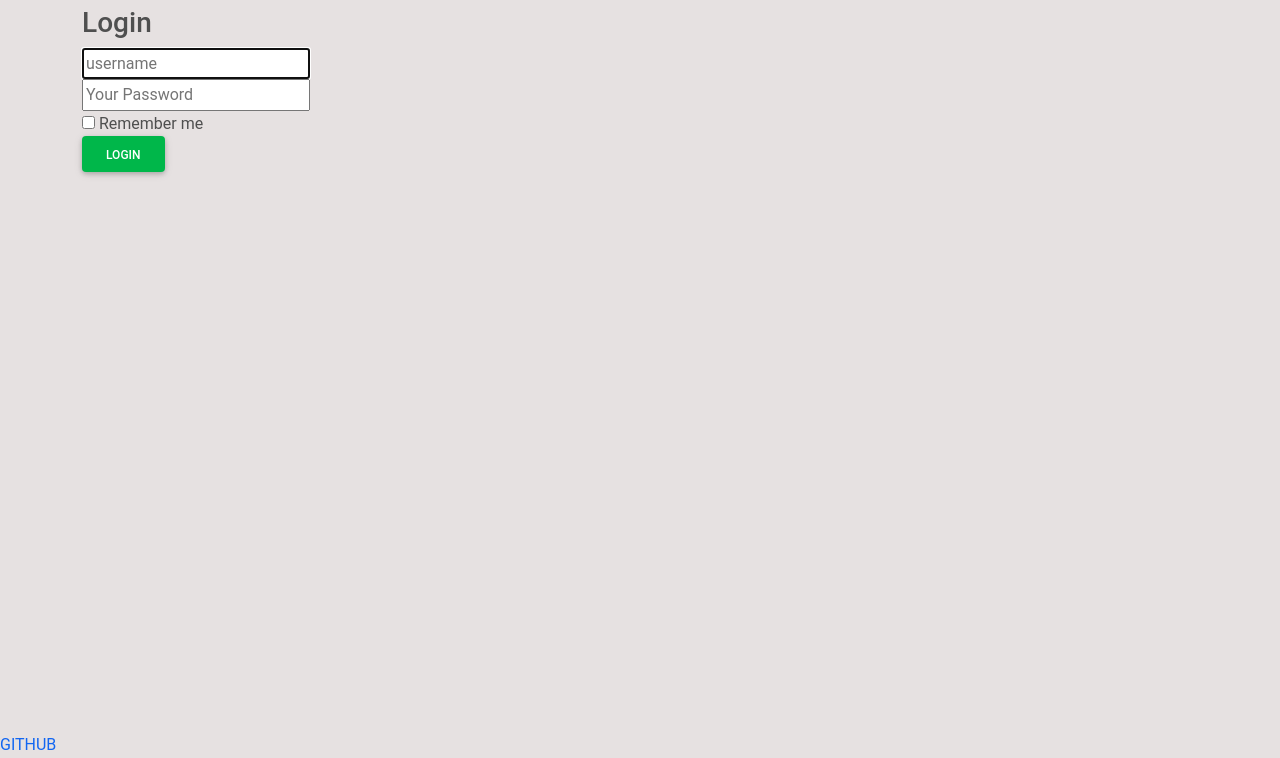
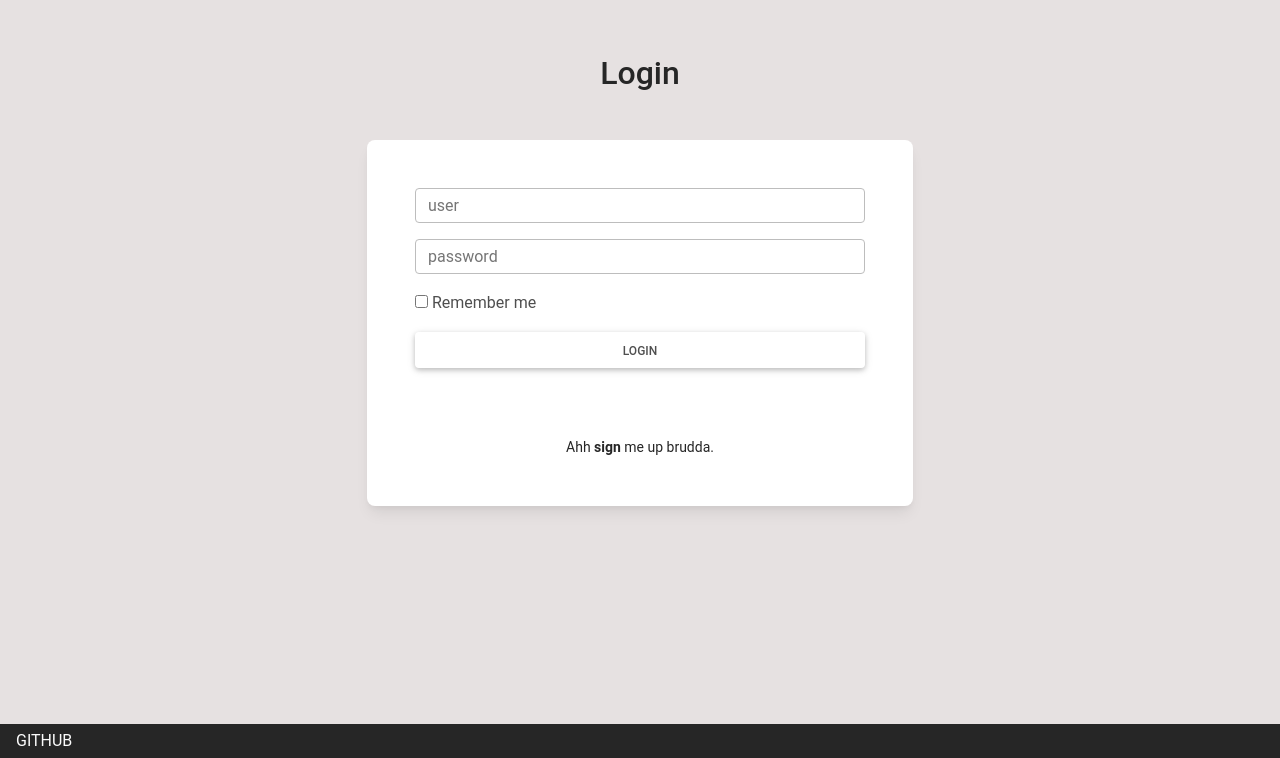
Before and after one commit to sillypears/raffle-entries, a Flask app: page /login in a window 1280 px wide. Shown: the part 42-800 px from the top of the page. Run offline with Flask 2, Linux system fonts and the light colour scheme; parts of the project's set-up code (start-up, migrations or seed data) failed here and were passed over.

Commit message:
I guess you can sign up now

```diff
--- a/project/auth.py
+++ b/project/auth.py
@@ -3,30 +3,49 @@ from flask_login import login_user, login_required, logout_user
 from werkzeug.security import generate_password_hash, check_password_hash
 from .models import User
 from . import db
+from . import database
+from . import create_app
 
 auth = Blueprint('auth', __name__)
+
+conf = create_app().config['CONFIG']
 
 @auth.route('/login', methods=["GET", "POST"])
 def login():
     if request.method == "POST":
-        name = request.form.get('name')
+        name = request.form.get('username')
         password = request.form.get('password')
         remember = True if request.form.get('remember') else False
         user = User.query.filter_by(name=name).first()
-        print(generate_password_hash(password, method='sha256'))
         if not user or not check_password_hash(user.password, password):
-            print('nope')
             flash('Please check your login details and try again.')
             return redirect(url_for('auth.login'))
-        print('loggers')
         login_user(user, remember=remember)
         return redirect(url_for('main.index'))
     else:
         return render_template('login.html')
 
-@auth.route('/signup')
+@auth.route('/signup', methods=["GET", "POST"])
 def signup():
-    return render_template('signup.html')
+    if request.method == "POST":
+        username = request.form.get('username')
+        password = generate_password_hash(request.form.get('password'), method='sha256')
+        user = User.query.filter_by(name=username).first() # if this returns a user, then the email already exists in database
+
+        if user: # if a user is found, we want to redirect back to signup page so user can try again
+            flash('User already exists, pick a new name.')
+            return redirect(url_for('auth.signup'))
+
+        # create a new user with the form data. Hash the password so the plaintext version isn't saved.
+        new_user = User(name=username, password=password)
+
+        # add the new user to the database
+        db.session.add(new_user)
+        db.session.commit()
+        return redirect(url_for('auth.login'))
+
+    else:
+        return render_template('signup.html')
 
 @auth.route('/logout')
 @login_required
--- a/project/database.py
+++ b/project/database.py
@@ -113,6 +113,11 @@ def del_entry(db, id, user_id, conf):
     cur.execute(f"DELETE FROM entries WHERE id = {id}")
     return cur
 
+def add_new_user(db, username, password, conf):
+    cur = db.cursor()
+    cur.execute(f"INSERT INFO users (name, password) VALUES ({username}, {password}) RETURNING id")
+    return cur
+
 def check_user_to_entry(db, id, user_id, conf):
     entry_id = -1
     cur = db.cursor()
--- a/project/models.py
+++ b/project/models.py
@@ -7,14 +7,14 @@ from . import db
 class User(UserMixin, db.Model):
     __tablename__ = 'users'
 
-    id = db.Column(db.Integer, Sequence('user_id_seq'), unique=True, primary_key=True, nullable=False) # primary keys are required by SQLAlchemy
+    id = db.Column(db.Integer, Sequence('users_id_seq'), unique=True, primary_key=True, nullable=False) # primary keys are required by SQLAlchemy
     password = db.Column(db.String(100), nullable=False)
     name = db.Column(db.String(1000), unique=True, nullable=False)
 
 class Maker(db.Model):
     __tablename__ = "makers"
 
-    id = db.Column(db.Integer, Sequence('maker_id_seq'), unique=True, primary_key=True)
+    id = db.Column(db.Integer, Sequence('makers_id_seq'), unique=True, primary_key=True)
     user_id = db.Column(db.Integer, db.ForeignKey('users.id'), nullable=False)
     name = db.Column(db.String(100), nullable=False)
     display = db.Column(db.String(100), nullable=False)
@@ -23,7 +23,7 @@ class Maker(db.Model):
 class Entry(db.Model):
     __tablename__ = "entries"
 
-    id = db.Column(db.Integer, Sequence('entry_id_seq'), unique=True, primary_key=True)
+    id = db.Column(db.Integer, Sequence('entries_id_seq'), unique=True, primary_key=True)
     user_id = db.Column(db.Integer, db.ForeignKey('users.id'), nullable=False)
     maker_id = db.Column(db.Integer, db.ForeignKey('makers.id'), nullable=False)
     epoch = db.Column(db.Integer, nullable=False)
--- a/project/templates/base.html
+++ b/project/templates/base.html
@@ -42,8 +42,15 @@
         integrity="sha512-LGXaggshOkD/at6PFNcp2V2unf9LzFq6LE+sChH7ceMTDP0g2kn6Vxwgg7wkPP7AAtX+lmPqPdxB47A0Nz0cMQ=="
         crossorigin="anonymous" referrerpolicy="no-referrer"></script>
     <script src="{{ url_for('static', filename='js/index.js') }}"></script>
-    <footer class="footer fixed-bottom">
-        <a href="https://github.com/sillypears/raffle-entries" target="_blank">GITHUB</a>
+    <footer class="footer fixed-bottom bg-dark">
+        <div class="row m-1">
+            <div class="col-lg-6">
+                <a class="link-light" href="https://github.com/sillypears/raffle-entries" target="_blank">GITHUB</a>
+            </div>
+            <div class="col text-muted text-end">
+                {% if nav == "index" %}Export <a class="link-light" href="/export/csv">csv</a> | <a class="link-light" href="/export/json">json</a>{% endif %}
+            </div>
+        </div>
     </footer>
 </body>
 
--- a/project/templates/login.html
+++ b/project/templates/login.html
@@ -2,27 +2,36 @@
 
 {% block content %}
 <div class="mt-4 pt-4 container">
-
-  <h3 class="title">Login</h3>
-  <form method="POST" action="/login">
-    <div class="field">
-      <div class="control">
-        <input class="input" type="name" name="name" placeholder="username" autofocus="">
+  <div class="row">
+    <div class="col-md-6 offset-md-3">
+      <h2 class="text-center text-dark mt-5">Login</h2>
+      <div class="card my-5">
+        {% with messages = get_flashed_messages() %}
+        {% if messages %}
+        <div class="alert alert-danger font-weight-bold">
+          {{ messages[0] }}
         </div>
+        {% endif %}
+        {% endwith %}
+        <form class="card-body cardbody-color p-lg-5" action="" method="POST" autocomplete="off">
+          <div class="mb-3">
+            <input type="text" class="form-control" id="Usernamne" name="username" aria-describedby="emailHelp" placeholder="user">
           </div>
-
-    <div class="field">
-      <div class="control">
-        <input class="input" type="password" name="password" placeholder="Your Password">
+          <div class="mb-3">
+            <input type="password" class="form-control" id="password" name="password" placeholder="password">
           </div>
-    </div>
-    <div class="field">
+          <div class="mb-3">
             <label class="checkbox">
               <input type="checkbox" name="remember">
               Remember me
             </label>
           </div>
-    <button class="btn btn-success">Login</button>
+          <div class="text-center"><button type="submit" class="btn btn-color  w-100">Login</button></div>
         </form>
+        <div id="emailHelp" class="form-text text-center mb-5 text-dark">Ahh <a href="{{ url_for('auth.signup')}}" class="text-dark fw-bold">sign</a> me up brudda.
+        </div>
+      </div>
+    </div>
+  </div>
 </div>
   {% endblock %}
```
Also changed, not shown: project/templates/maker.html (+6 -3 lines), project/templates/signup.html (+14 -6 lines). Lines whose indentation alone changed are shown as unchanged.
